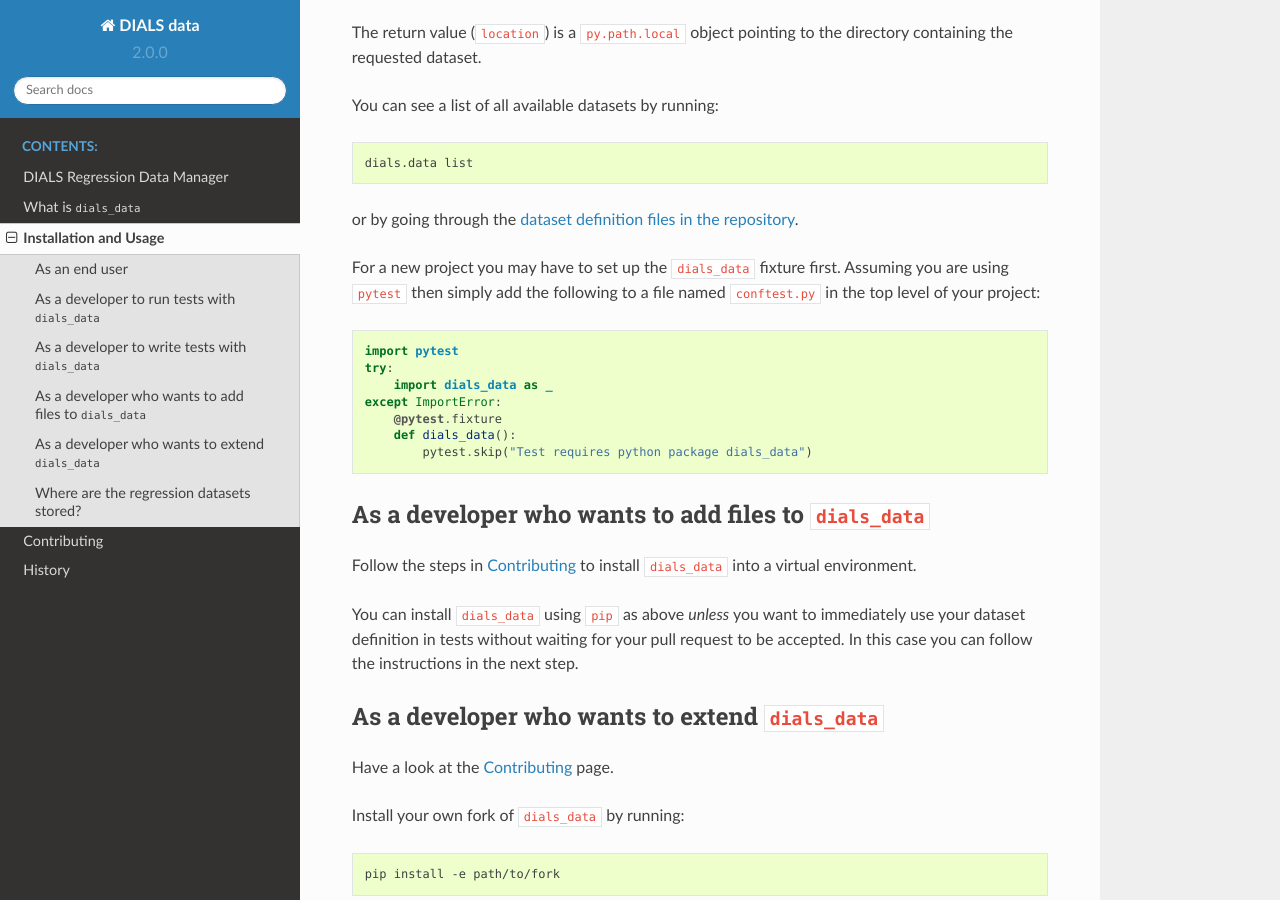
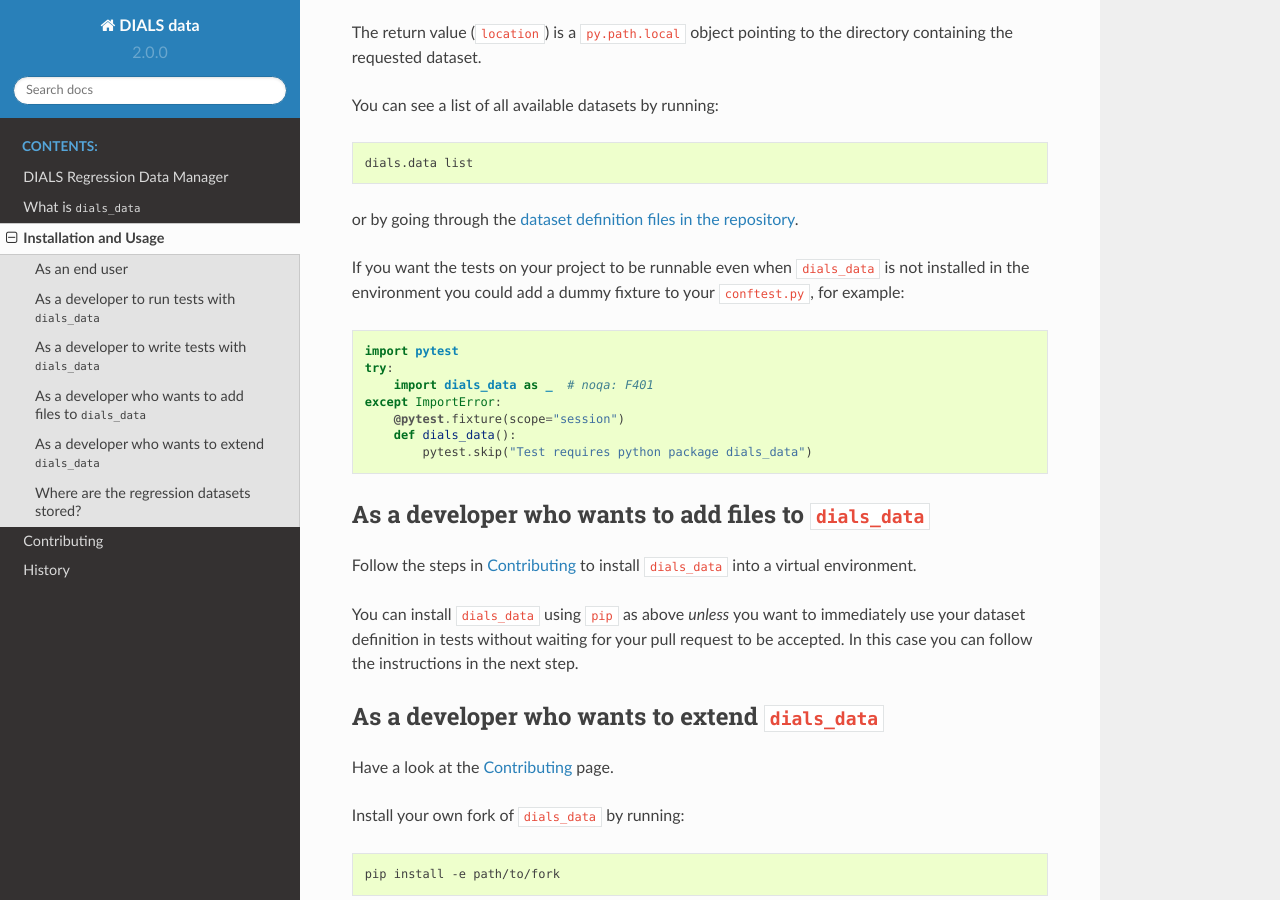
Before and after one commit to lgtm-migrator/data, a Sphinx documentation site: the page built from docs/installation.rst, in a window 1280 px wide and 900 px high, scrolled down 1464 px. Built offline with Sphinx 7.4.7 and the Read the Docs theme 2.0.0, drawn with Linux system fonts in a browser that asks for light colours.

Commit message:
Minor documentation update (#59)
We now require dials-data so will no longer use this in our
main projects, but may still be useful elsewhere.

```diff
--- a/docs/installation.rst
+++ b/docs/installation.rst
@@ -82,18 +82,17 @@ You can see a list of all available datasets by running::
 or by going through the
 `dataset definition files in the repository <https://github.com/dials/data/tree/master/dials_data/definitions>`__.
 
-For a new project you may have to set up the ``dials_data`` fixture
-first.
-Assuming you are using ``pytest`` then simply add the following to a
-file named ``conftest.py`` in the top level of your project:
+If you want the tests on your project to be runnable even when
+``dials_data`` is not installed in the environment you could add a
+dummy fixture to your ``conftest.py``, for example:
 
 .. code-block:: python
 
     import pytest
     try:
-        import dials_data as _
+        import dials_data as _  # noqa: F401
     except ImportError:
-        @pytest.fixture
+        @pytest.fixture(scope="session")
         def dials_data():
             pytest.skip("Test requires python package dials_data")
 
```
